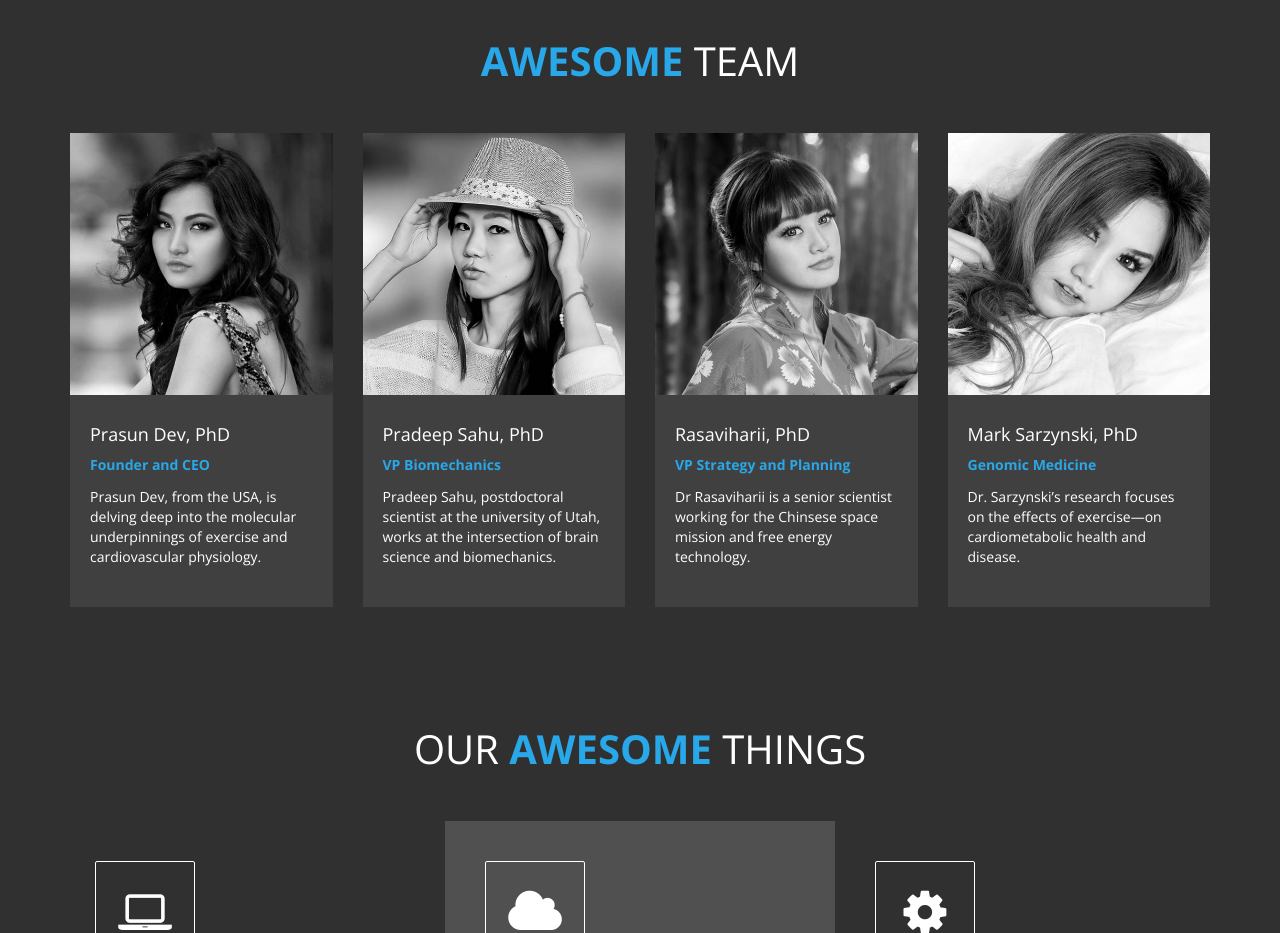
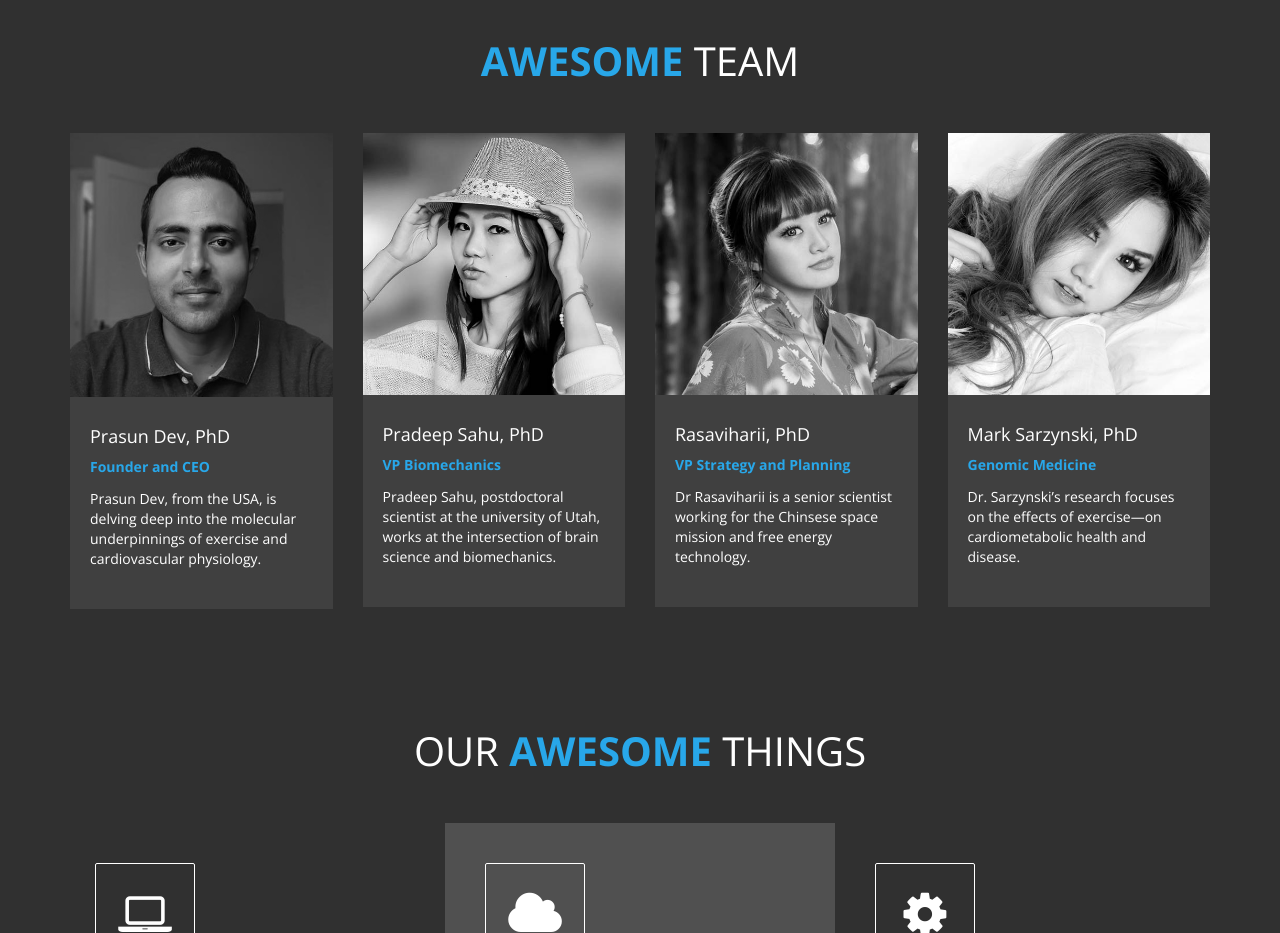
Before and after one commit to pkrdev/PeakBioSys, a plain HTML site: page index.html in a window 1280 px wide. Shown: the part 1240-2173 px from the top of the page. Drawn offline with nearby package versions, Linux system fonts and the light colour scheme.

Commit message:
Update index.html

```diff
--- a/index.html
+++ b/index.html
@@ -165,7 +165,7 @@
     				</div>
     				<div class="col-md-3 col-sm-6 col-xs-12 wow fadeIn" data-wow-offset="50" data-wow-delay="1.3s">
     					<div class="team-wrapper">
-    						<img src="images/team-img1.jpg" class="img-responsive" alt="team img 1">
+    						<img src="images/pdev.jpg" class="img-responsive" alt="team img 1">
     							<div class="team-des">
     								<h4>Prasun Dev, PhD</h4>
     								<span>Founder and CEO</span>
```
